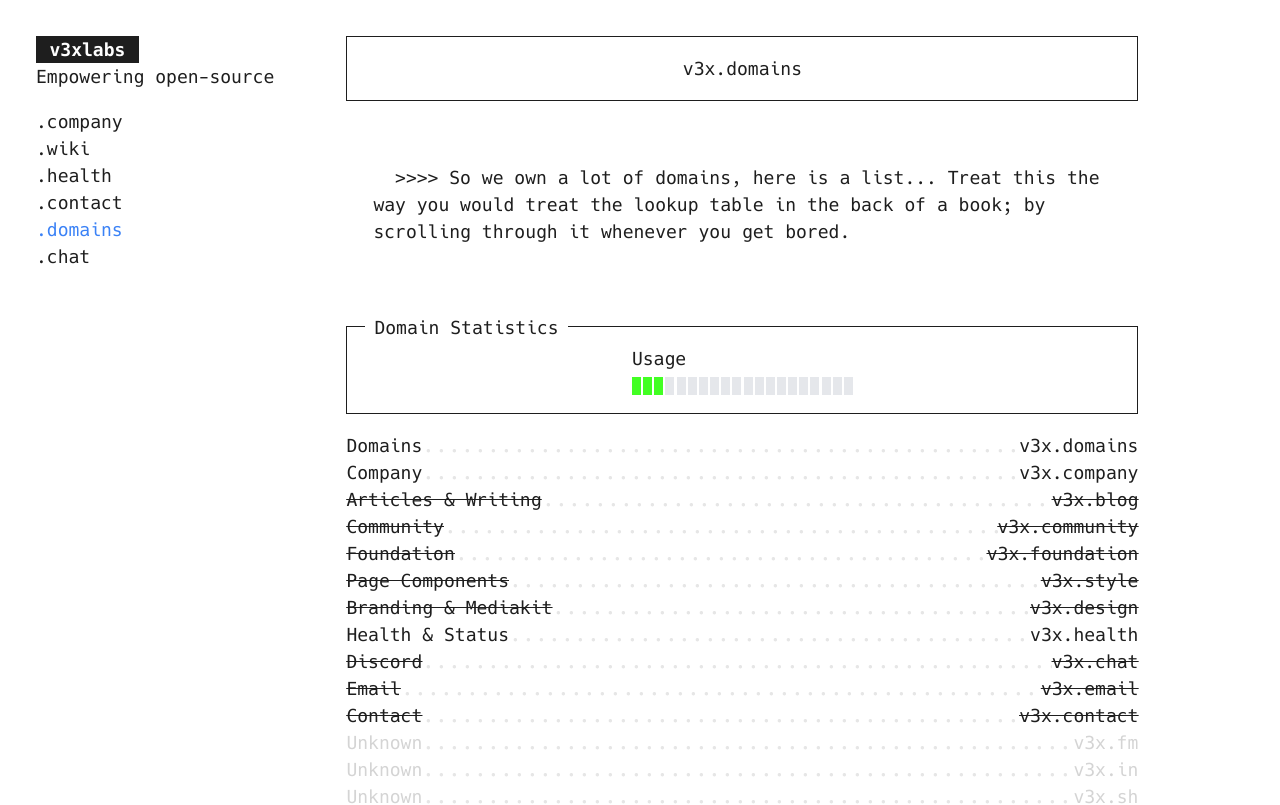
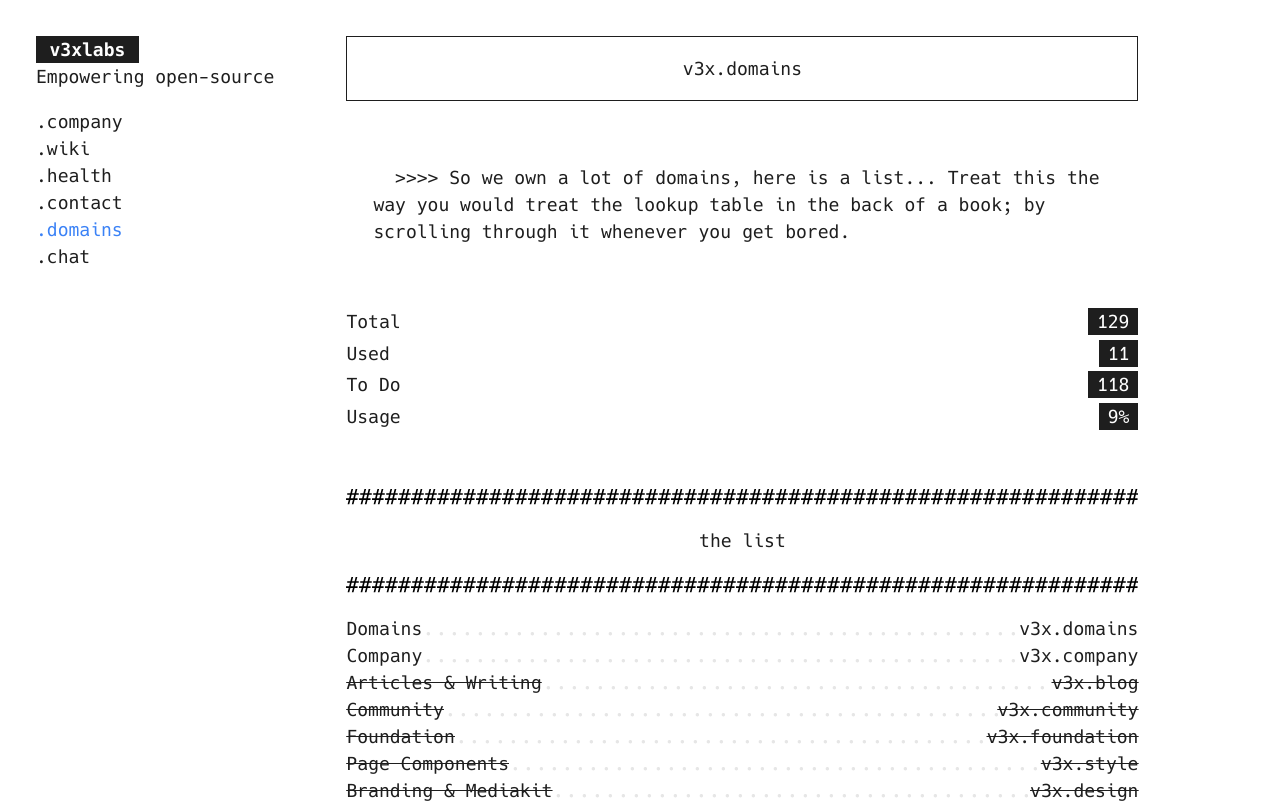
Before and after one commit to v3xlabs/v3x-domains, a Next.js app: page / in a window 1280 px wide. Shown: the top 805 px of the page. Built offline with nearby package versions, Linux system fonts and the light colour scheme.

Commit message:
Introduce Hash

```diff
--- a/app/page.tsx
+++ b/app/page.tsx
@@ -1,6 +1,5 @@
 import { DomainList } from '../components/DomainList/DomainList';
-import { Panel } from '../components/Panel/Panel';
-import { ProgressBar } from '../components/ProgressBar/ProgressBar';
+import { DomainStats } from '../components/DomainStats/DomainStats';
 
 export default function App() {
     return (
@@ -25,18 +24,10 @@ export default function App() {
                 </div>
 
                 <div className="col-span-12">
-                    <Panel title="Domain Statistics">
-                        <div className="flex flex-col gap-1">
-                            <ProgressBar
-                                progress={3}
-                                total={20}
-                                title="Usage"
-                            />
-                        </div>
-                    </Panel>
+                    <DomainStats />
                 </div>
 
-                <div className="col-span-12">
+                <div className="col-span-12 mt-8">
                     <DomainList />
                 </div>
             </div>
--- a/components/DomainList/DomainList.tsx
+++ b/components/DomainList/DomainList.tsx
@@ -4,11 +4,31 @@ export const DomainList = () => {
     return (
         <div className="w-full">
             <ul className="w-full">
+                <div className="mb-4">
+                    <div
+                        className="w-full h-[1.4em]"
+                        style={{
+                            // eslint-disable-next-line prettier/prettier
+                            backgroundImage: 'url(\'/hash.svg\')',
+                            backgroundRepeat: 'repeat-x',
+                            backgroundSize: 'contain',
+                        }}
+                    ></div>
+                    <div className="my-4 mx-auto w-fit">the list</div>
+                    <div
+                        className="w-full h-[1.4em]"
+                        style={{
+                            // eslint-disable-next-line prettier/prettier
+                            backgroundImage: 'url(\'/hash.svg\')',
+                            backgroundRepeat: 'repeat-x',
+                            backgroundSize: 'contain',
+                        }}
+                    ></div>
+                </div>
                 {list_used.map(([name, domain, active]) => (
                     <li
-                        className={`w-full group hover:font-bold ${
-                            active === false ? 'line-through' : ''
-                        }`}
+                        className={`w-full group hover:font-bold ${active === false ? 'line-through' : ''
+                            }`}
                         key={domain}
                     >
                         <a href={`https://${domain}`} className="flex w-full">
@@ -36,7 +56,7 @@ export const DomainList = () => {
                             className="grow h-[1.4em] opacity-10 group-hover:opacity-40"
                             style={{
                                 // eslint-disable-next-line prettier/prettier
-                                        backgroundImage: 'url(\'/dot.svg\')',
+                                backgroundImage: 'url(\'/dot.svg\')',
                                 backgroundRepeat: 'repeat-x',
                                 backgroundSize: 'contain',
                             }}
--- /dev/null
+++ b/components/DomainStats/DomainStats.tsx
@@ -0,0 +1,36 @@
+import { FC } from 'react';
+
+import { list_total, list_used } from '../../list';
+
+export const DomainStats: FC = () => {
+    const usage_frac = list_used.length / list_total;
+
+    return (
+        <div className="flex flex-col gap-1">
+            <div className="flex justify-between">
+                <div>Total</div>
+                <div className="bg-notblack text-white px-2 py-0">
+                    {list_total}
+                </div>
+            </div>
+            <div className="flex justify-between">
+                <div>Used</div>
+                <div className="bg-notblack text-white px-2 py-0">
+                    {list_used.length}
+                </div>
+            </div>
+            <div className="flex justify-between">
+                <div>To Do</div>
+                <div className="bg-notblack text-white px-2 py-0">
+                    {list_total - list_used.length}
+                </div>
+            </div>
+            <div className="flex justify-between">
+                <div>Usage</div>
+                <div className="bg-notblack text-white px-2 py-0">
+                    {Math.round(usage_frac * 100)}%
+                </div>
+            </div>
+        </div>
+    );
+};
--- a/components/ProgressBar/ProgressBar.tsx
+++ b/components/ProgressBar/ProgressBar.tsx
@@ -4,10 +4,12 @@ export const ProgressBar: FC<{
     progress: number;
     total: number;
     title?: string;
-}> = ({ progress, total, title }) => {
+    suffix?: string;
+}> = ({ progress, total, title, suffix }) => {
     return (
         <>
             {title && <div>{title}</div>}
+            <div className="w-full flex gap-2 items-center">
                 <div className="flex items-center gap-[0.2ch]">
                     {Array.from(Array.from({ length: total }).keys()).map(
                         (index) => {
@@ -24,6 +26,8 @@ export const ProgressBar: FC<{
                         }
                     )}
                 </div>
+                {suffix}
+            </div>
         </>
     );
 };
```
Also changed, not shown: public/hash.svg (added). Lines whose indentation alone changed are shown as unchanged.
